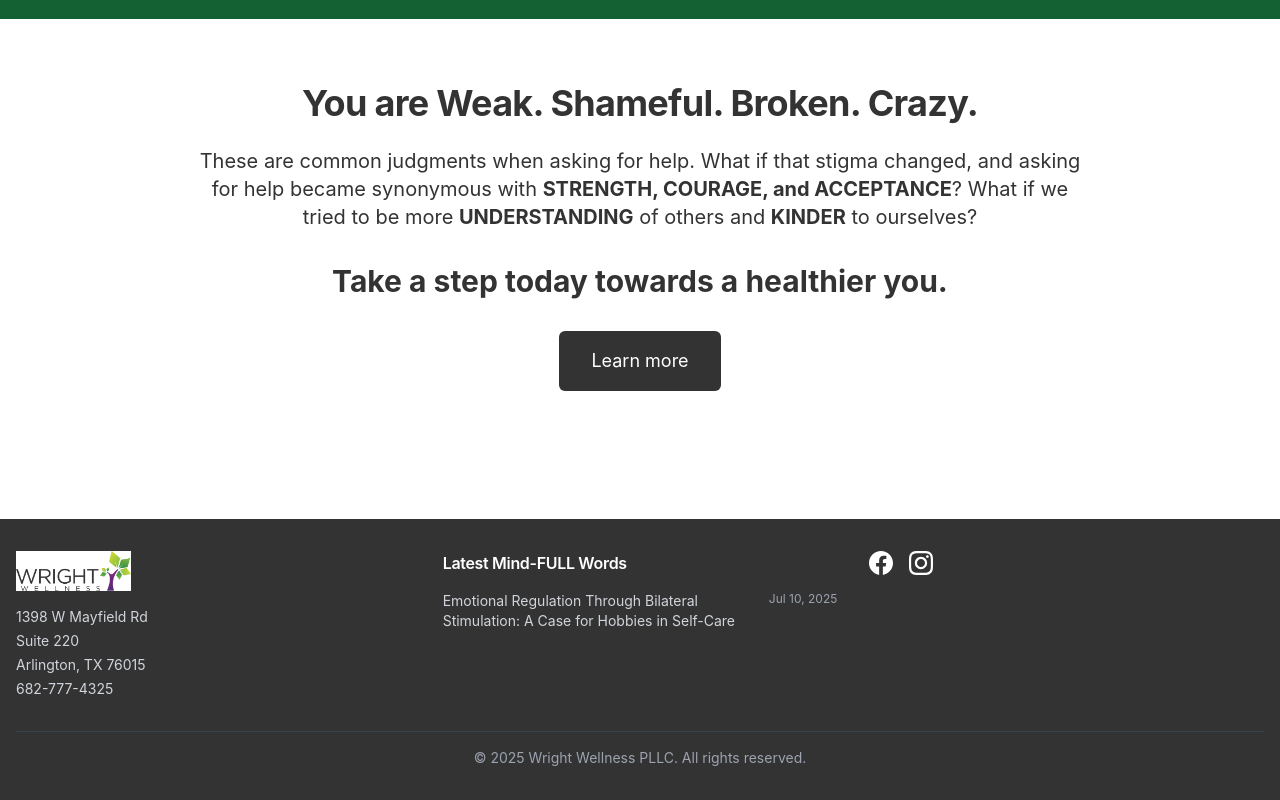
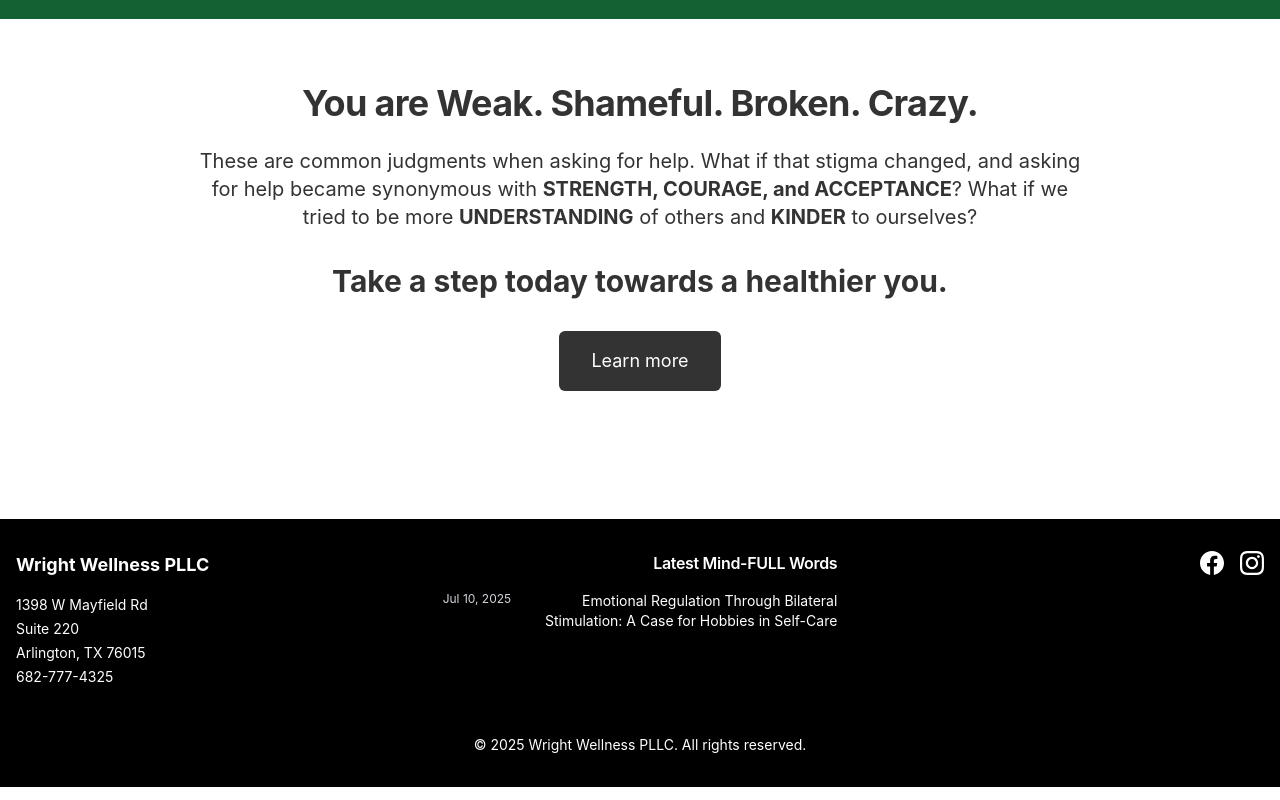
Before and after one commit to fdtorres1/wright-wellness, an Astro site: page / in a window 1280 px wide. Shown: the part 769-1569 px from the top of the page. Built offline with nearby package versions, Linux system fonts and the light colour scheme; Astro itself is replaced by a stand-in of ours.

Commit message:
fix: Update footer styling - remove logo, change to black bg, right-align sections, remove divider
- Remove logo image, replace with 'Wright Wellness PLLC' in bold
- Change footer background to black (#000000) and text to white
- Right-justify Latest Mind-FULL Words section and social icons
- Remove border divider between footer content and copyright

Closes #1, #2, #3, #4

```diff
--- a/src/components/Footer.astro
+++ b/src/components/Footer.astro
@@ -1,20 +1,15 @@
 ---
-import Logo from './Logo.astro';
 ---
 
-<footer class="bg-neutral-dark text-white py-8 mt-16">
+<footer class="bg-black text-white py-8 mt-16">
   <div class="container mx-auto px-4">
     <div class="grid grid-cols-1 md:grid-cols-3 gap-8">
-      <!-- Left Column: Logo and Contact -->
+      <!-- Left Column: Company Name and Contact -->
       <div>
         <div class="mb-4">
-          <img
-            src="/logo.jpg"
-            alt="Wright Wellness"
-            class="h-10 object-contain"
-          />
+          <p class="font-heading text-lg font-bold text-white">Wright Wellness PLLC</p>
         </div>
-        <div class="text-sm text-gray-300 space-y-1">
+        <div class="text-sm text-white space-y-1">
           <p>1398 W Mayfield Rd</p>
           <p>Suite 220</p>
           <p>Arlington, TX 76015</p>
@@ -22,21 +17,21 @@ import Logo from './Logo.astro';
         </div>
       </div>
 
-      <!-- Middle Column: Latest Mind-FULL Words -->
-      <div>
-        <h3 class="font-heading font-semibold mb-4">Latest Mind-FULL Words</h3>
-        <div class="text-sm text-gray-300">
-          <div class="flex items-start justify-between gap-4">
-            <a href="/mind-full-content/emotional-regulation-through-bilateral-stimulation" class="hover:text-primary-light flex-1">
+      <!-- Middle Column: Latest Mind-FULL Words - Right Justified -->
+      <div class="text-right">
+        <h3 class="font-heading font-semibold mb-4 text-white">Latest Mind-FULL Words</h3>
+        <div class="text-sm text-white">
+          <div class="flex items-start justify-end gap-4">
+            <span class="text-gray-300 text-xs whitespace-nowrap">Jul 10, 2025</span>
+            <a href="/mind-full-content/emotional-regulation-through-bilateral-stimulation" class="hover:text-primary-light flex-1 text-right">
               Emotional Regulation Through Bilateral Stimulation: A Case for Hobbies in Self-Care
             </a>
-            <span class="text-gray-400 text-xs whitespace-nowrap">Jul 10, 2025</span>
           </div>
         </div>
       </div>
 
-      <!-- Right Column: Social Media Icons -->
-      <div class="flex items-start justify-end md:justify-start">
+      <!-- Right Column: Social Media Icons - Right Justified -->
+      <div class="flex items-start justify-end">
         <div class="flex items-center space-x-4">
           <!-- Facebook icon -->
           <a href="https://facebook.com" target="_blank" rel="noopener noreferrer" class="text-white hover:text-primary-light transition-colors">
@@ -54,7 +49,7 @@ import Logo from './Logo.astro';
       </div>
     </div>
 
-    <div class="border-t border-gray-700 mt-8 pt-4 text-center text-sm text-gray-400">
+    <div class="mt-8 pt-4 text-center text-sm text-white">
       <p>&copy; {new Date().getFullYear()} Wright Wellness PLLC. All rights reserved.</p>
     </div>
   </div>
```
